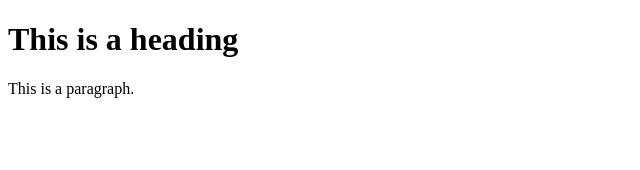
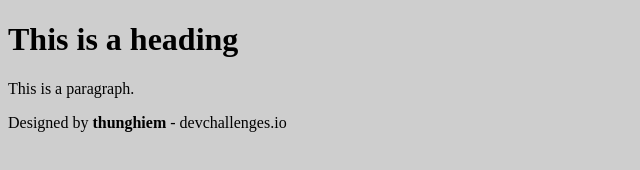
Before and after one commit to jonex090/test2, a plain HTML site: page index.html in a window 1280 px wide. Shown: the whole page, without its empty margins (0-640 px from the left). Drawn offline with Linux system fonts and the light colour scheme.

Commit message:
added body background color and footer

```diff
--- a/index.html
+++ b/index.html
@@ -8,5 +8,6 @@
 <h1>This is a heading</h1>
 <p>This is a paragraph.</p>
 
+<footer>Designed by <b>thunghiem</b> - devchallenges.io </footer>
 </body>
 </html>
--- a/mystyle.css
+++ b/mystyle.css
@@ -0,0 +1,3 @@
+body {
+    background-color: rgb(206, 206, 206);
+}
```
